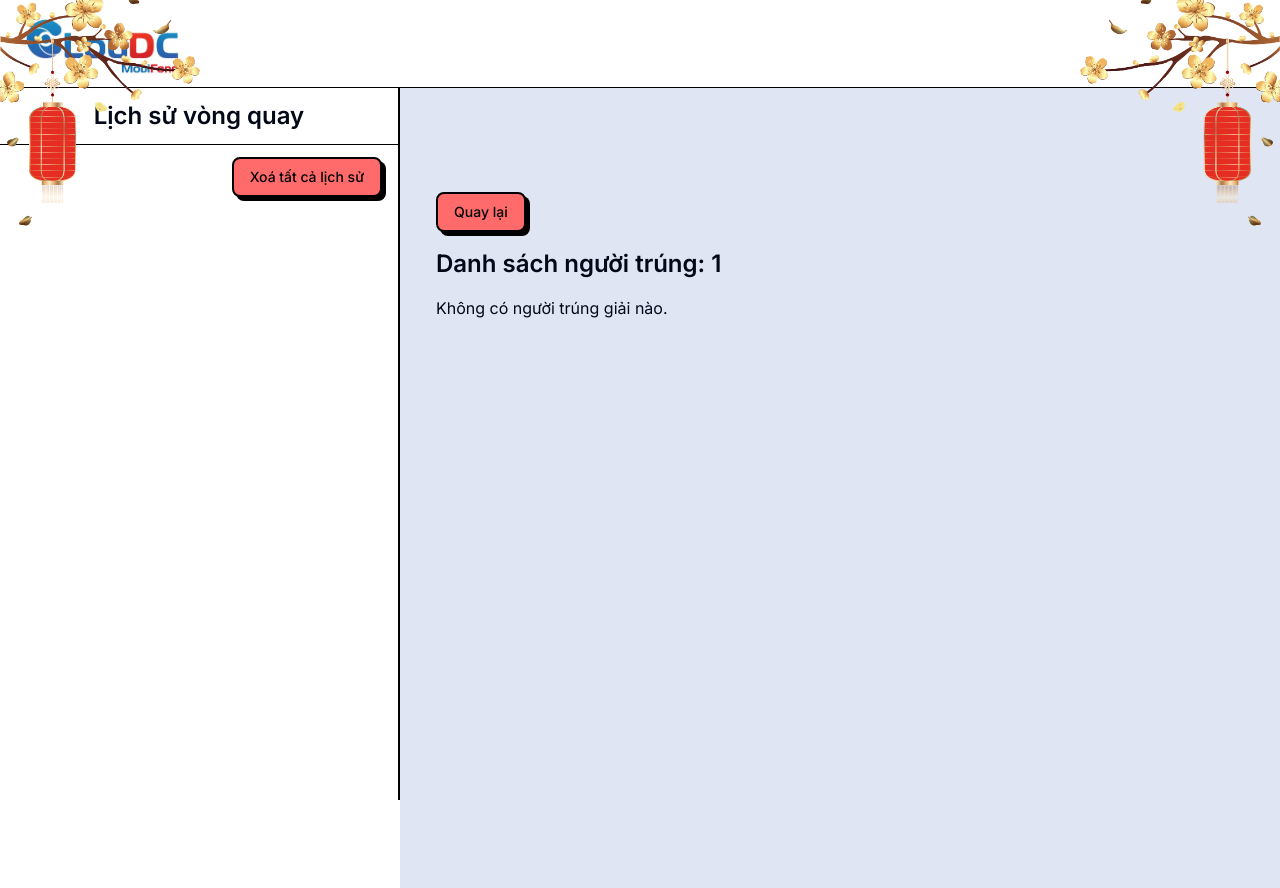
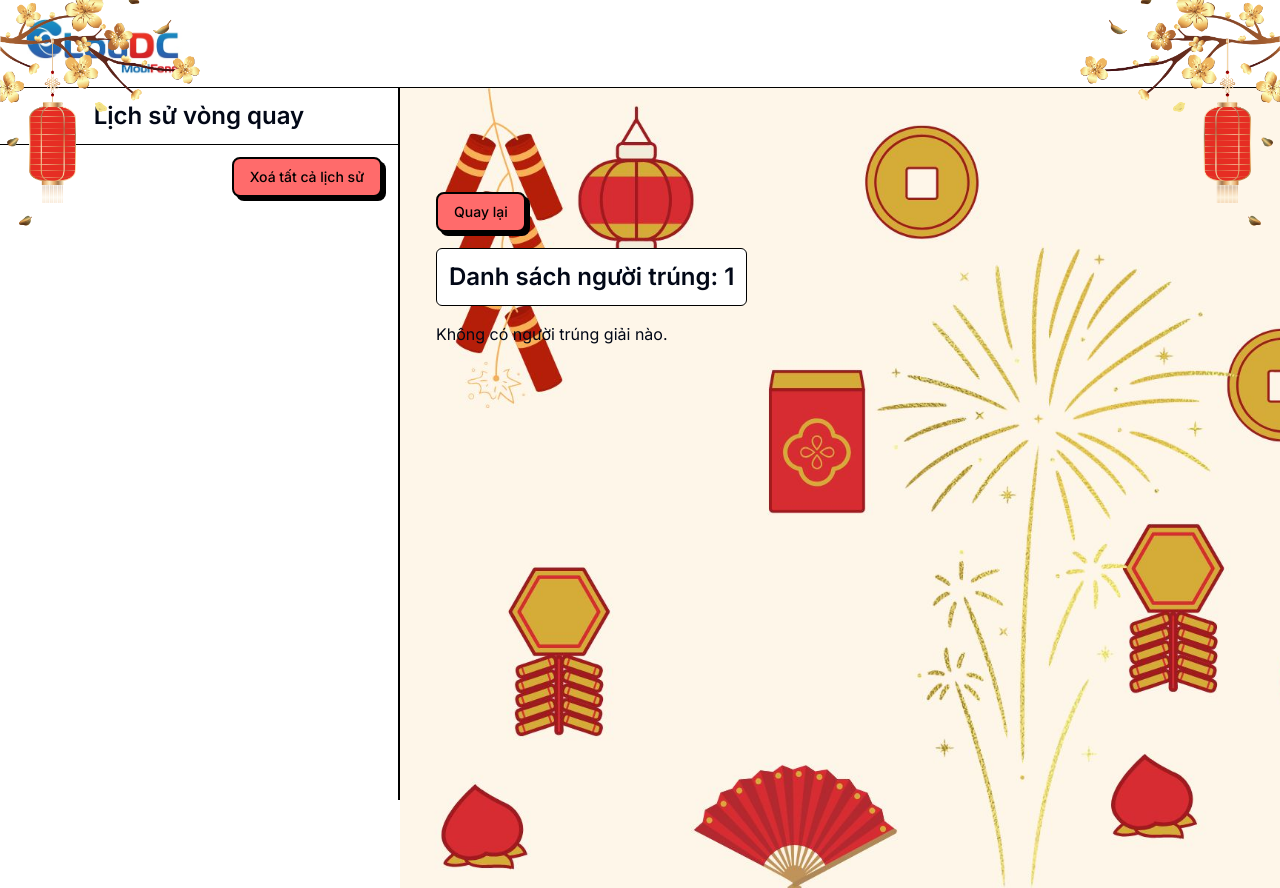
Before and after one commit to thangdevalone/tool-neobrutalism-ui, a Next.js app: page /show/1 in a window 1280 px wide. Built offline with nearby package versions, Linux system fonts and the light colour scheme.

Commit message:
:zap: mobifone wheel

```diff
--- a/src/app/page.tsx
+++ b/src/app/page.tsx
@@ -128,7 +128,7 @@ export default function Page() {
   return (
     <div
       style={{backgroundImage: "url('/assets/bg.jpg')"}}
-      className="w-[calc(100vw_-_400px)] bg-no-repeat bg-contain relative ml-[400px] min-h-[100dvh] sm:px-0 px-5 md:ml-[180px] md:w-[calc(100vw_-_180px)] sm:m-0 sm:w-full sm:pt-16"
+      className="w-[calc(100vw_-_400px)] bg-no-repeat bg-cover relative ml-[400px] min-h-[100dvh] sm:px-0 px-5 md:ml-[180px] md:w-[calc(100vw_-_180px)] sm:m-0 sm:w-full sm:pt-16"
     >
       <motion.div
         className="flex-row flex gap-3 pr-4 items-center text-2xl font-semibold  z-[20] top-[10px] left-[42%] -translate-x-1/2 fixed bg-white rounded-xl p-2"
--- a/src/app/show/[prize]/page.tsx
+++ b/src/app/show/[prize]/page.tsx
@@ -63,12 +63,14 @@ export default function Page({params}: { params: { prize: string } }) {
 
   return (
     <div
-      className="w-[calc(100vw_-_400px)] [background-size:16px_16px] ml-[400px] h-[100dvh] sm:px-0 bg-bg px-5 py-[88px] md:ml-[180px] md:w-[calc(100vw_-_180px)] sm:m-0 sm:w-full overflow-y-auto sm:pt-16">
+      style={{backgroundImage: "url('/assets/bg.jpg')"}}
+      className="w-[calc(100vw_-_400px)] bg-cover bg-no-repeat ml-[400px] h-[100dvh] sm:px-0 bg-bg px-5 py-[88px] md:ml-[180px] md:w-[calc(100vw_-_180px)] sm:m-0 sm:w-full overflow-y-auto sm:pt-16">
       <div className="p-4">
         <Button onClick={() => router.push("/")} className="mb-4">
           Quay lại
         </Button>
-        <h1 className="text-2xl font-semibold mb-4">Danh sách người trúng: {decodeURIComponent(params.prize)}</h1>
+        <h1 className="text-2xl bg-white p-3 border rounded-md w-fit font-semibold mb-4">Danh sách người
+          trúng: {decodeURIComponent(params.prize)}</h1>
         {filteredPrizes.length > 0 ? (
           <div className="grid grid-cols-4  gap-6">
             {filteredPrizes.map((prize: any) => (
```
